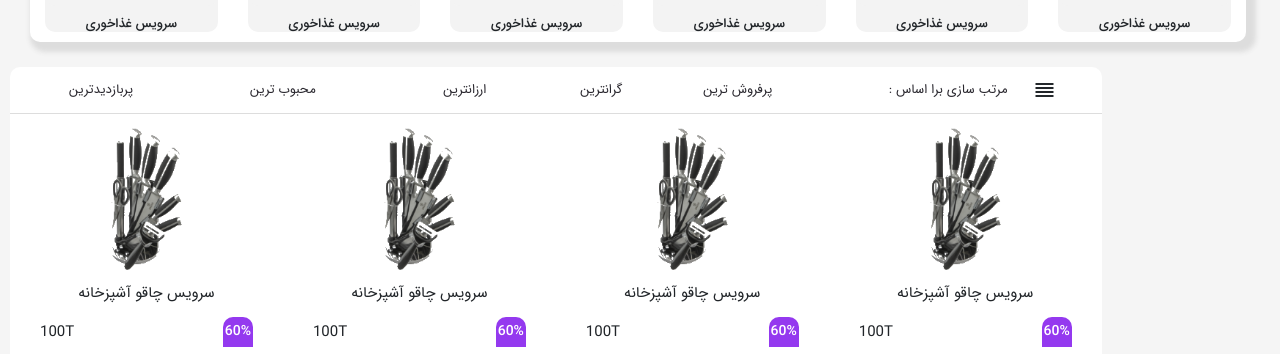
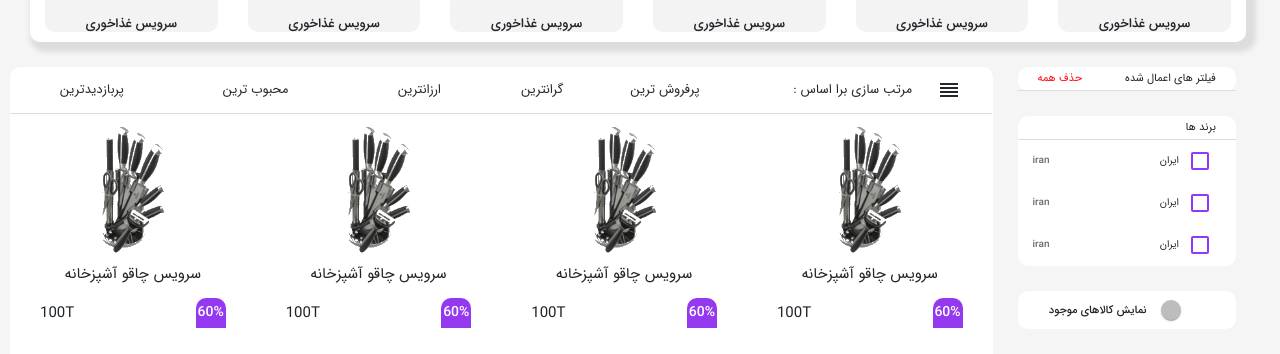
Before and after one commit to kamyab78/KomeilFront, a React (Create React App) app: page /shop in a window 1280 px wide. Shown: the part 312-666 px from the top of the page. Built offline with nearby package versions, Linux system fonts and the light colour scheme.

Commit message:
Add filter list

```diff
--- a/src/komeil/shop/shop.scss
+++ b/src/komeil/shop/shop.scss
@@ -54,6 +54,7 @@
         background-color: $whiteff;
         border-radius: 10px;
         margin: 25px;
+
         .sortitem-box-result{
             display: flex;
             flex-direction: row;
@@ -117,5 +118,120 @@ color: $white;
 
         }
     }
+    .box-filter{
+
+        margin-top: 25px;
+        .box-col-filter{
+            background-color: $whiteff;
+            border-radius: 10px;
+
+             .title-list-of-filter-col{
+                 border-bottom-style:solid ;
+                 border-width: 1px;
+                 border-color: $graydd;
+                 display: flex;
+                 flex-direction: row;
+
+
+h1{
+font-size: 11px;
+padding: 5px;
+font-weight: normal;
+}
+i{
+flex: 1;
+padding: 5px;
+}
+h6{
+    font-size: 11px;
+    padding: 5px;
+    font-weight: normal;
+    color:$red
+}
+        }
+        .list-of-filter-col{
+            display: flex;
+            flex-direction: row-reverse;
+            .item-list-of-filter-col{
+                background-color: $graydd;
+               margin: 5px;
+               border-radius: 10px;
+
+                h6{
+                    padding: 5px;
+font-size:14px ;
+color: rgba($black,0.5);
+                }
+            }
+        }
+        }
+        .box-col-brand-filter{
+            background-color: $whiteff;
+            border-radius: 10px;
+            margin-top: 25px;
+            .title-list-of-brand-filter-col{
+                border-bottom-style:solid ;
+                border-width: 1px;
+                border-color: $graydd;
+            text-align: right;
+
+
+
+h6{
+   font-size: 11px;
+   padding: 5px;
+   font-weight: normal;
+
+}
+       }
+       .list-of-brand-filter-col{
+           .sub-list-of-brand-filter-col{
+               display: flex;
+               flex-direction: row;
+          justify-content: center;
+          align-items: center;
+               i{
+flex: 1;
+               }
+               h1{
+font-size: 10px;
+color: $gray;
+               }
+               h6{
+                font-size: 10px;
+                font-weight: normal;
+               }
+               .check-classs{
+color: $perpel;
+               }
+           }
+       }
+        }
+        .box-col-available-filter{
+            background-color: $whiteff;
+            border-radius: 10px;
+            margin-top: 25px;
+            .available-filter-col{
+
+            text-align: right;
+                display: flex;
+                flex-direction: row;
+                justify-content: center;
+                align-items: center;
+
+
+h6{
+   font-size: 11px;
+   padding: 5px;
+
+
+}
+.swich-class{
+    color: $perpel;
 }
 }
+
+        }
+    }
+}
+}
--- a/src/komeil/shop/shop.tsx
+++ b/src/komeil/shop/shop.tsx
@@ -8,13 +8,8 @@ import { navigationAnim, RoutePath } from '../../data';
 import Banner from '../../assets/images/landing/banner.png'
 import Bazarcheimg from '../../assets/images/landing/shegeft.png'
 import Mask from '../../assets/images/shop/mask.png'
-import Brand from '../../assets/images/landing/brand.png'
-import Mask1 from '../../assets/images/landing/mask1.png'
-import Newproduct from '../../assets/images/landing/newpro.png'
-import Banner1 from '../../assets/images/landing/banner1.png'
-import Banner2 from '../../assets/images/landing/banner2.png'
-import Banner3 from '../../assets/images/landing/banner3.png'
-import Banner4 from '../../assets/images/landing/banner4.png'
+import { Checkbox ,Switch } from '@material-ui/core';
+
 const Shop: React.FC<ConnectedProps<typeof connector>> = function () {
     const sliderRef = useRef<Slider | null>(null);
     const history = useHistory();
@@ -100,7 +95,7 @@ const Shop: React.FC<ConnectedProps<typeof connector>> = function () {
 
 </div>
 <div className='row row-result'>
-    <div className='col-md-10 col-xs-12 box-result'>
+    <div className='col-md-9 col-xs-12 box-result'>
 <div className='row'>
 
     <div className='col-2 sortitem-box-result'>
@@ -225,6 +220,75 @@ reorder
 </div>
 
     </div>
+    <div className='col-md-2 col-xs-12 box-filter'>
+        <div className='row '>
+            <div className='col-12 box-col-filter'>
+                <div className='row'>
+                    <div className='col-12 title-list-of-filter-col' >
+                        <h6>حذف همه</h6>
+<i></i>
+<h1>فیلتر های اعمال شده</h1>
+                    </div>
+                    <div className='col-12 list-of-filter-col' >
+
+                    </div>
+                </div>
+
+            </div>
+        </div>
+        <div className='row'>
+        <div className='col-12 box-col-brand-filter'>
+                <div className='row'>
+                    <div className='col-12 title-list-of-brand-filter-col' >
+                        <h6>برند ها </h6>
+
+                    </div>
+                    <div className='col-12 list-of-brand-filter-col' >
+              <div className='sub-list-of-brand-filter-col'>
+
+                  <h1>iran</h1>
+                  <i></i>
+                    <h6>ایران</h6>
+                  <Checkbox className='check-classs'></Checkbox>
+
+              </div>
+              <div className='sub-list-of-brand-filter-col'>
+
+<h1>iran</h1>
+<i></i>
+  <h6>ایران</h6>
+<Checkbox className='check-classs'></Checkbox>
+
+</div>
+<div className='sub-list-of-brand-filter-col'>
+
+<h1>iran</h1>
+<i></i>
+  <h6>ایران</h6>
+<Checkbox className='check-classs'></Checkbox>
+
+</div>
+                    </div>
+                </div>
+
+            </div>
+        </div>
+        <div className='row'>
+        <div className='col-12 box-col-available-filter'>
+                <div className='row'>
+                    <div className='col-12 available-filter-col' >
+                        <h6>نمایش  کالاهای موجود </h6>
+<Switch className='swich-class' color='primary'/>
+                    </div>
+
+
+            </div>
+
+        </div>
+        </div>
+        <div className='row'></div>
+        <div className='row'></div>
+    </div>
     </div>
 
             </div>
```
